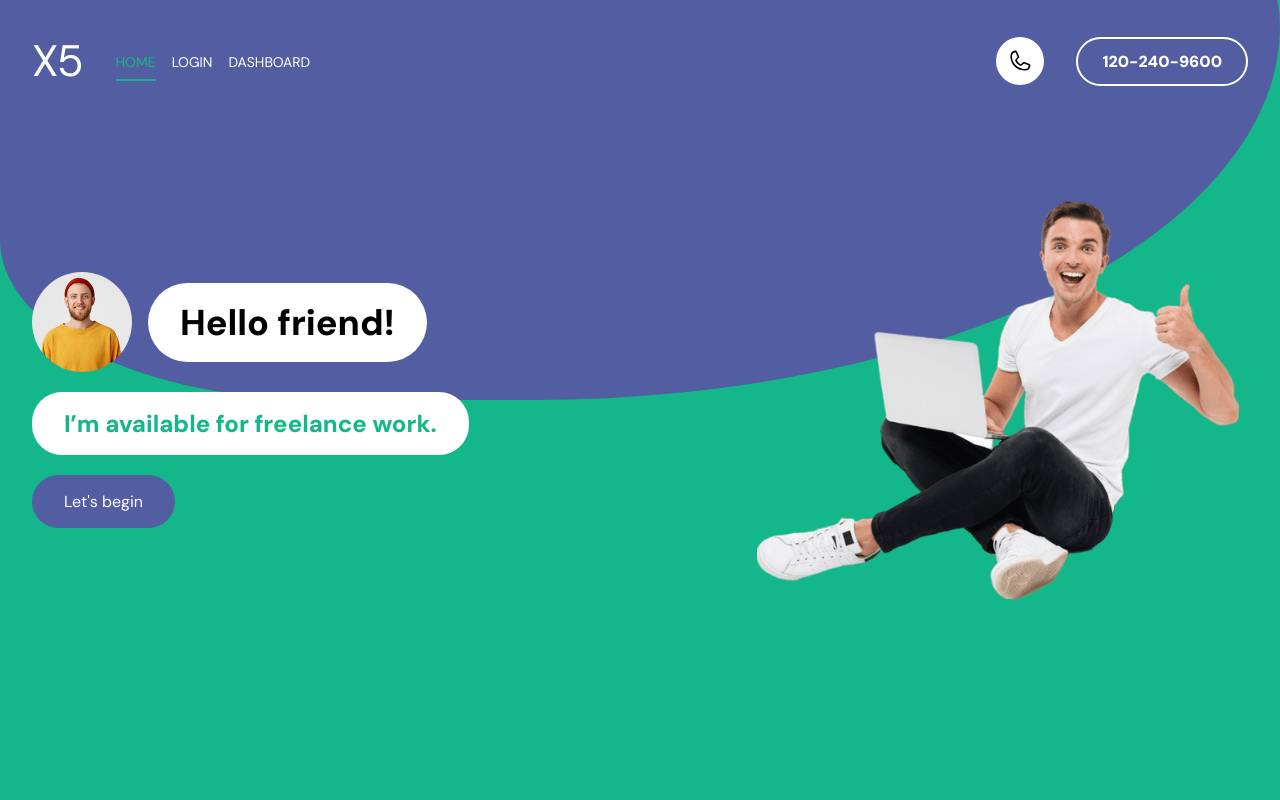
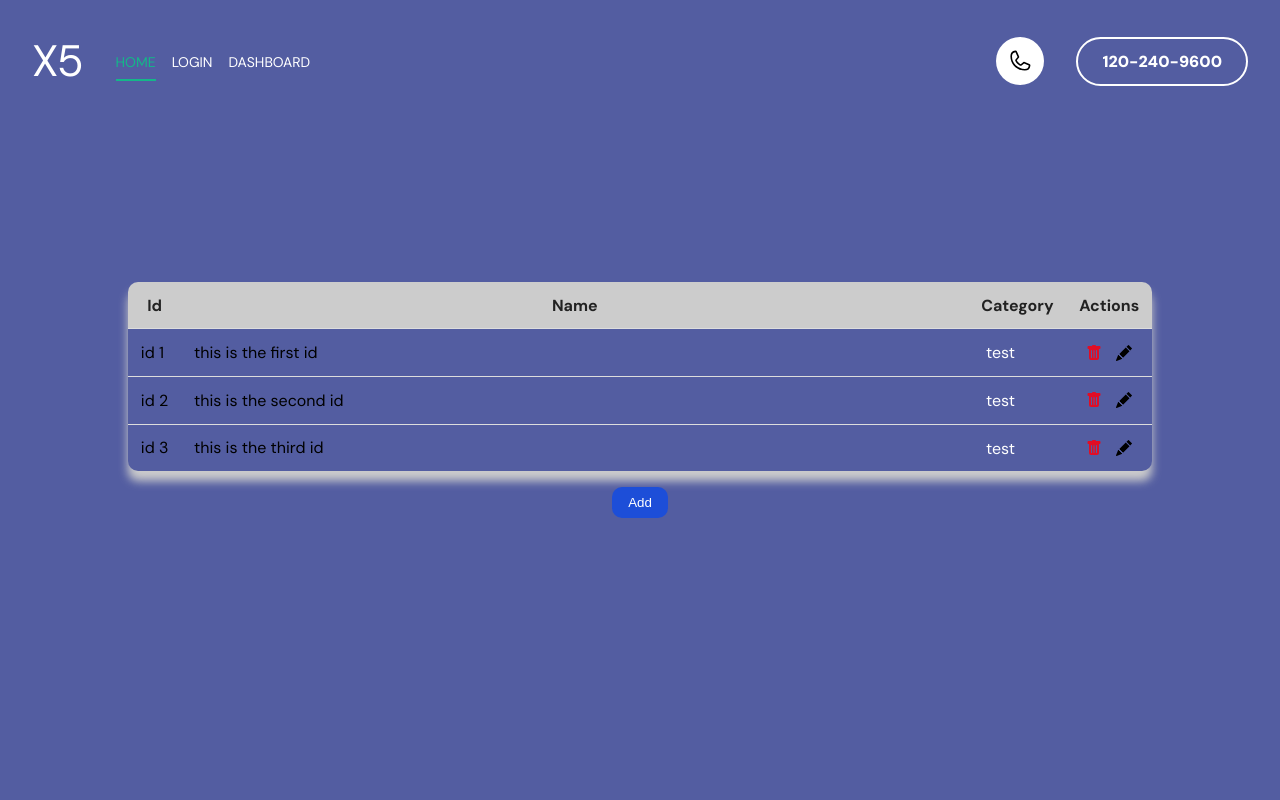
Before and after one commit to MoonesMezher/x5-portfolio, a React (Vite) app: page / in a window 1280 px wide. Shown: the top 800 px of the page. Built offline with nearby package versions, Linux system fonts and the light colour scheme.

Commit message:
Creating crud table with functionality

```diff
--- a/package.json
+++ b/package.json
@@ -12,7 +12,7 @@
   "dependencies": {
     "react": "^18.2.0",
     "react-dom": "^18.2.0",
-    "react-icons": "^5.1.0",
+    "react-icons": "^5.2.0",
     "react-router": "^6.23.0",
     "react-router-dom": "^6.23.0"
   },
--- a/src/App.tsx
+++ b/src/App.tsx
@@ -16,9 +16,9 @@ function App() {
         <BrowserRouter>
           <Header />
           <Routes>
-            <Route path="/" element={<Home />} />
+            <Route path="/dashboard" element={<Home />} />
             <Route path="/login" element={<Login />} />
-            <Route path="/dashboard" element={<Dashboard />} />
+            <Route path="/" element={<Dashboard />} />
           </Routes>
           <Footer />
         </BrowserRouter>
--- /dev/null
+++ b/src/pages/Dashboard/CrudTable/CrudTabel.tsx
@@ -0,0 +1,42 @@
+import React from "react";
+import "./CrudTable.css";
+import { BsFillTrashFill, BsFillPencilFill } from "react-icons/bs";
+const CrudTabel = ({ rows ,deleteRow,editRow }) => {
+  return (
+    <div className="table-wrapper">
+      <table className="table">
+        <thead>
+          <tr>
+            <th>Id</th>
+            <th className="expand">Name</th>
+            <th>Category</th>
+            <th>Actions</th>
+          </tr>
+        </thead>
+        <tbody>
+          {rows.map((row, idx) => {
+            return (
+              <tr key={idx}>
+                <td>{row.id}</td>
+                <td className="expand">{row.name}</td>
+                <td>
+                  <span className={`lable lable-${row.category}`}>
+                    {row.category}
+                  </span>
+                </td>
+                <td>
+                  <span className="actions">
+                    <BsFillTrashFill className="delete-btn" onClick={()=>deleteRow(idx)}/>
+                    <BsFillPencilFill  onClick={()=>editRow(idx)}/>
+                  </span>
+                </td>
+              </tr>
+            );
+          })}
+        </tbody>
+      </table>
+    </div>
+  );
+};
+
+export default CrudTabel;
--- /dev/null
+++ b/src/pages/Dashboard/CrudTable/CrudTable.css
@@ -0,0 +1,66 @@
+.table-wrapper{
+    width: 100%;
+
+}
+.table{
+    display: block;
+    overflow: hidden;
+    table-layout: fixed;
+    border-collapse:collapse ;
+    box-shadow:  0px 10px 10px #ccc;
+    border-radius: 10px;
+    white-space: nowrap;
+    width: 100em;
+    max-width: 80%;
+    margin: auto;
+    overflow-x: auto;
+}
+.table thead{
+    background-color: #ccc;
+    color:#222 ;
+}
+.table th, .table td{
+    padding: 0.8rem;
+}
+
+.table td{
+    border-top: 0.5px solid #ddd;
+    overflow: hidden;
+    text-overflow: ellipsis;
+}
+
+.table tbody tr:hover{
+    background-color: #eee;
+}
+.expand{
+    width: 100%;
+}
+.lable{
+    border-radius:3px;
+    padding: 0.3rem;
+    color:white;
+}
+.lable .lable-draft{
+    background-color: #777;
+}
+.lable .lable-live{
+    background-color: #42a942;
+}
+
+.lable .lable-error{
+    background-color: #d9534f;
+}
+
+.actions {
+    display: flex;
+    justify-content: space-around;
+}
+.actions  svg{
+    cursor: pointer;
+}
+.delete-btn{
+    color:#e10d25;
+}
+.update-btn{
+
+}
--- /dev/null
+++ b/src/pages/Dashboard/CrudTable/Modal.css
@@ -0,0 +1,58 @@
+.modal-container{
+    position: fixed;
+    z-index:1;
+    top: 0;
+    left: 0;
+    width: 100%;
+    height: 100%;
+    display: flex;
+    align-items: center;
+    justify-content: center;
+    background-color: rgba(0,0,0,0.4);
+}
+
+.modal{
+    border-radius:5px;
+    padding: 2rem;
+    background-color: white;
+    width:25em;
+}
+
+.modal .btn{
+    display: block;
+    margin: auto;
+    margin-top: 1rem;
+    background-color: #1d4ed8;
+    color:#fff;
+    padding: 0.5rem 1rem;
+    border-radius: 10px;
+    cursor: pointer;
+    box-shadow: 0px 5px 5px #ccc;
+}
+
+.form-group{
+    display: flex;
+    flex-direction: column;
+    margin-bottom: 1rem;
+}
+
+.form-group input,
+.form-group select
+{
+    border : 1px solid black;
+    border-radius: 0.3rem;
+    font-size : 1rem;
+    padding: 5px;
+}
+
+.form-group label{
+    margin-bottom: 0.2rem;
+}
+
+.error{
+    background-color: #f8d7da;
+    color:#df4759;
+    padding: 0.5rem;
+    border-radius: 0.3rem;
+    margin-bottom: 1rem;
+}
--- /dev/null
+++ b/src/pages/Dashboard/CrudTable/Modal.tsx
@@ -0,0 +1,87 @@
+import React, { useState } from "react";
+import "./Modal.css";
+const Modal = ({ closeModal, onSubmit,defaultValue }) => {
+  console.log(defaultValue);
+  const [formState, setFormState] = useState(defaultValue == null ? {
+    id: "",
+    name: "",
+    category: "test",
+  }: defaultValue);
+  const [errors,setError]= useState("");
+  const handleChange = (e) => {
+    setFormState({
+      ...formState,
+      [e.target.name]: e.target.value,
+    });
+  };
+
+  const validateForm = () => {
+    if (formState.name && formState.id && formState.category) {
+      setError("");
+      return true;
+    } else {
+      let errorFields =[];
+      for(const [key,value] of Object.entries(formState))
+        {
+          if(!value)
+            {
+              errorFields.push(key);
+            }
+        }
+        setError(errorFields.join(", "))
+      return false;
+    }
+  };
+
+  const handleSubmit = (e) => {
+    e.preventDefault();
+    // console.log(formState);
+    if (!validateForm())
+       return;
+    onSubmit(formState);
+    closeModal();
+  };
+  return (
+    <div
+      className="modal-container"
+      onClick={(e) => {
+        if (e.target.className === "modal-container") closeModal();
+      }}
+    >
+      <div className="modal">
+        <form>
+          <div className="form-group">
+            <label htmlFor="id">id</label>
+            <input name="id" value={formState.page} onChange={handleChange} />
+          </div>
+          <div className="form-group">
+            <label htmlFor="name">Name</label>
+            <input
+              name="name"
+              value={formState.name}
+              onChange={handleChange}
+            />
+          </div>
+          <div className="form-group">
+            <label htmlFor="category">category</label>
+            <select
+              name="category"
+              value={formState.category}
+              onChange={handleChange}
+            >
+              <option value="test">test</option>
+              <option value="test">test</option>
+              <option value="test">test</option>
+            </select>
+          </div>
+          {errors && <div className="error">{`please include :${errors}`}</div>}
+          <button type="submit" className="btn" onClick={handleSubmit}>
+            Submit
+          </button>
+        </form>
+      </div>
+    </div>
+  );
+};
+
+export default Modal;
--- a/src/pages/Dashboard/Dashboard.css
+++ b/src/pages/Dashboard/Dashboard.css
@@ -1,3 +1,18 @@
 .dashboard {
     background-color: #535da1;
+    display: flex;
+    flex-direction: column;
+    align-items: center;
+    justify-content: center;
+
 }
+.btn{
+
+    margin-top: 1rem;
+    background-color: #1d4ed8;
+    color:#fff;
+    padding: 0.5rem 1rem;
+    border-radius: 10px;
+    border:none;
+    cursor: pointer;
+}
--- a/src/pages/Dashboard/Dashboard.tsx
+++ b/src/pages/Dashboard/Dashboard.tsx
@@ -1,9 +1,56 @@
-import './Dashboard.css'
+import { useState } from "react";
+import CrudTabel from "./CrudTable/CrudTabel";
+import Modal from "./CrudTable/Modal";
+import "./Dashboard.css";
 
 const Dashboard = () => {
-    return (
-        <section className="dashboard page">Dashboard</section>
-    )
-}
+  const [modalOpen, setModalOpen] = useState(false);
+  const [rows, setRows] = useState([
+    { id: "id 1", name: "this is the first id", category: "test" },
+    { id: "id 2", name: "this is the second id", category: "test" },
+    { id: "id 3", name: "this is the third id", category: "test" },
+  ]);
+  const [rowToEdit, setRowToEdit] = useState(null);
+  const handleDeleteRow = (targetIndex) => {
+    setRows(rows.filter((_, idx) => idx !== targetIndex));
+  };
+  const handleSubmit = (newRow) => {
+    rowToEdit === null
+      ? setRows([...rows, newRow])
+      : setRows(
+          rows.map((curRow, idx) => {
+            if (idx !== rowToEdit) return curRow;
 
-export default Dashboard
+            return newRow;
+          })
+        );
+  };
+  const handleEditRow = (idx) => {
+    setRowToEdit(idx);
+    setModalOpen(true);
+  };
+  return (
+    <section className="dashboard page">
+      <CrudTabel
+        rows={rows}
+        deleteRow={handleDeleteRow}
+        editRow={handleEditRow}
+      />
+      <button className="btn" onClick={() => setModalOpen(true)}>
+        Add
+      </button>
+      {modalOpen && (
+        <Modal
+          closeModal={() => {
+            setModalOpen(false);
+            setRowToEdit(null);
+          }}
+          onSubmit={handleSubmit}
+          defaultValue={rowToEdit !== null && rows[rowToEdit]}
+        />
+      )}
+    </section>
+  );
+};
+
+export default Dashboard;
```
Also changed, not shown: 1 other file (tests, documents, lock files or other folders).
